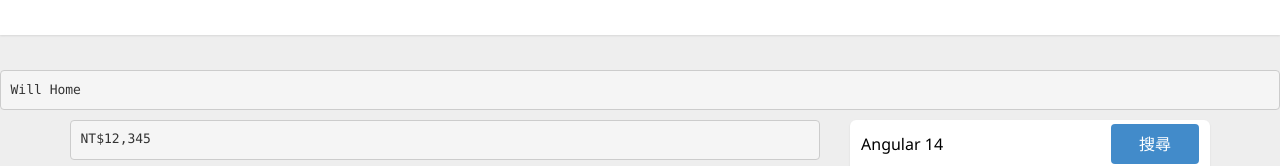
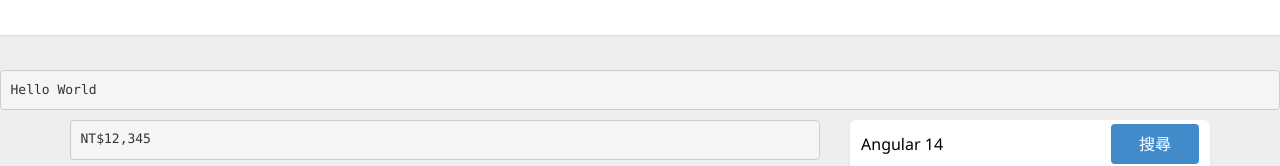
Before and after one commit to coolrare/sunnet-ng-14, an Angular app: page / in a window 1280 px wide. Shown: the part 175-341 px from the top of the page. Built offline with nearby package versions, Linux system fonts and the light colour scheme.

Commit message:
改用物件傳入 @Input() 並且避免無法觸發變更偵測的問題

```diff
--- a/src/app/app.component.html
+++ b/src/app/app.component.html
@@ -1,6 +1,6 @@
-<app-header [sitename]="title" (titleChanged)="title=$event"></app-header>
+<app-header [siteinfo]="siteinfo" (titleChanged)="siteinfo.sitename=$event"></app-header>
 
-<pre>{{title}}</pre>
+<pre>{{siteinfo.sitename}}</pre>
 
 <!-- CONTAINER START-->
 <section class="container">
@@ -195,4 +195,4 @@
 </section>
 <!-- CONTAINER END -->
 
-<app-footer (click)="title='123'"></app-footer>
+<app-footer (click)="changeName('123')"></app-footer>
--- a/src/app/app.component.ts
+++ b/src/app/app.component.ts
@@ -1,6 +1,7 @@
 import { HttpClient } from '@angular/common/http';
 import { ChangeDetectorRef, Component, OnInit } from '@angular/core';
 import { Article } from '../interfaces/article';
+import { subscribeOn } from 'rxjs';
 
 @Component({
   selector: 'app-root',
@@ -9,7 +10,10 @@ import { Article } from '../interfaces/article';
 })
 export class AppComponent implements OnInit {
 
-  title = 'Will Home';
+  siteinfo = {
+    sitename: 'Angular 14',
+    subtitle: 'One framework. Mobile & desktop.',
+  };
 
   keyword = 'Angular 14';
 
@@ -37,4 +41,8 @@ export class AppComponent implements OnInit {
     this.keyword = newKeyword;
   }
 
+  changeName(name: string) {
+    this.siteinfo = { ...this.siteinfo, sitename: name };
+  }
+
 }
--- a/src/app/header/header.component.html
+++ b/src/app/header/header.component.html
@@ -26,11 +26,11 @@
     <div class="container">
       <img src="/assets/images/logo.png" class="pull-left logo"
         (click)="changeTitle('The Will Will Web')"
-        [alt]="sitename"
-        [attr.data-testid]="sitename"
-        [title]="sitename">
+        [alt]="siteinfo.sitename"
+        [attr.data-testid]="siteinfo.sitename"
+        [title]="siteinfo.sitename">
       <div class="pull-left">
-        <h1><a href="http://blog.miniasp.com/">{{ sitename }}</a></h1>
+        <h1><a href="http://blog.miniasp.com/">{{ siteinfo.sitename }}</a></h1>
         <h3
           [class.highlight]="counter % 2 == 0"
           [style.color]="counter % 2 == 0 ? 'red' : 'black'"
--- a/src/app/header/header.component.ts
+++ b/src/app/header/header.component.ts
@@ -7,7 +7,10 @@ import { Component, EventEmitter, Input, Output, OnInit, OnChanges, SimpleChange
 })
 export class HeaderComponent implements OnInit, OnChanges {
   @Input()
-  sitename = 'Hello World';
+  siteinfo = {
+    sitename: 'Angular 14',
+    subtitle: 'One framework. Mobile & desktop.',
+  };
 
   @Output()
   titleChanged = new EventEmitter<string>();
@@ -15,18 +18,18 @@ export class HeaderComponent implements OnInit, OnChanges {
   counter = 0;
 
   constructor() {
-    console.log('constructor', this.sitename);
+    console.log('constructor', this.siteinfo);
   }
 
   ngOnChanges(changes: SimpleChanges): void {
-    console.log('onchange', changes['sitename']);
+    console.log('onchange', changes['siteinfo']);
   }
 
   // 一個 callback 方法，在預設的變更檢測器首次檢查 Directive 的資料繫結屬性之後立即執行，
   // 並且在檢查任何 View 或 Content Child 之前。它只在 Directive 實例化時執行一次。
   ngOnInit() {
-    this.sitename = 'Hello World';
-    console.log('oninit', this.sitename);
+    this.siteinfo.sitename = 'Hello World';
+    console.log('oninit', this.siteinfo);
   }
 
   changeTitle(newTitle: string) {
```
